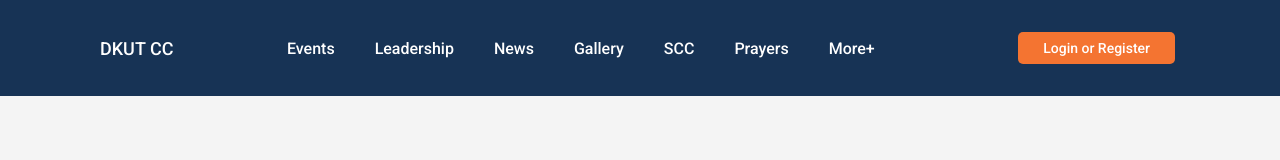
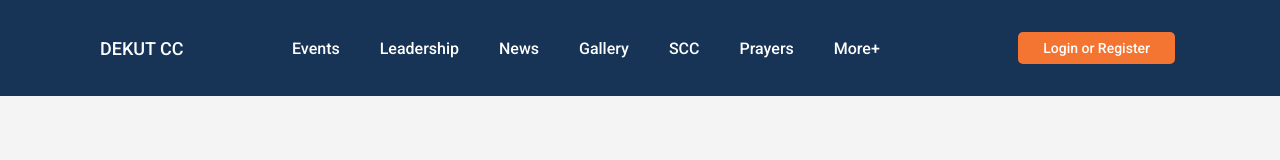
Before and after one commit to marville001/caweb, a React (Create React App) app: page / in a window 1280 px wide. Shown: the top 160 px of the page. Built offline with nearby package versions, Linux system fonts and the light colour scheme.

Commit message:
Updated title

```diff
--- a/src/components/Navbar_.jsx
+++ b/src/components/Navbar_.jsx
@@ -26,7 +26,7 @@ const Navbar = () => {
     <div className="appBar">
       <div className="container navbar">
         <Link onClick={() => setNavOpen(false)} to="/home" className="logo">
-          DKUT CC
+          DEKUT CC
         </Link>
         <div className={navOpen ? "nav_left open" : "nav_left"}>
           <Link onClick={() => setNavOpen(false)} className="nav_item" to="/events-activities">
```
